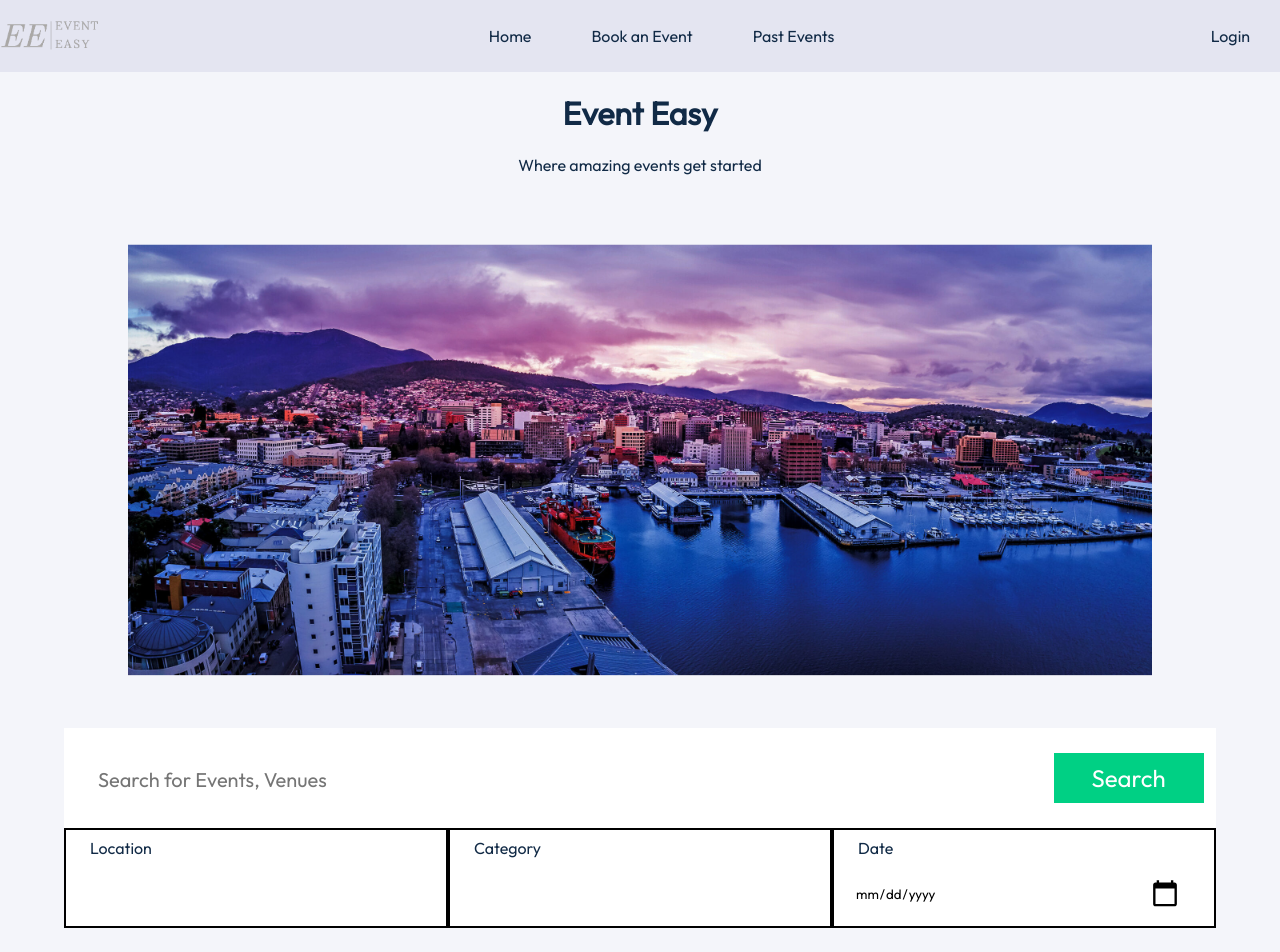
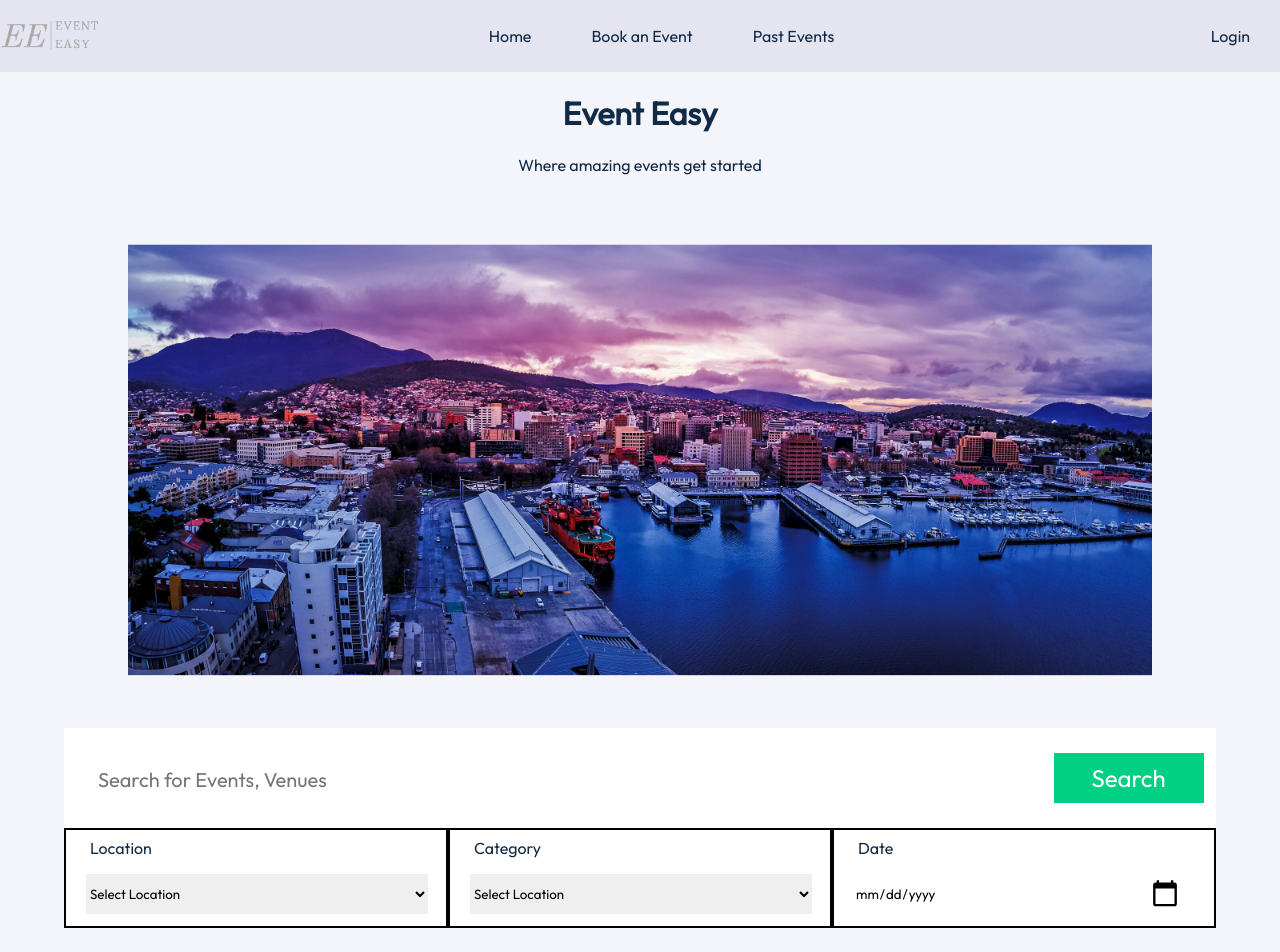
Before and after one commit to EddieChenUTAS/EventEasy2023, a React (Create React App) app: page / in a window 1280 px wide. Shown: the top 952 px of the page. Built offline with nearby package versions, Linux system fonts and the light colour scheme; some icons are missing.

Commit message:
selectors

```diff
--- a/src/Homepage.css
+++ b/src/Homepage.css
@@ -59,7 +59,7 @@ body {
     display: flex;
 }
 
-#div2 div {
+#div2 #divcell {
     width: 33.3%;
     height: auto;
     border: 2px solid black;
@@ -111,9 +111,6 @@ body {
     border: none;
 }
 
-#date-picker:enabled {
-    border: none;
-}
 
 input[type="date"]::-webkit-calendar-picker-indicator {
     color: rgba(0, 0, 0, 0);
@@ -125,3 +122,10 @@ input[type="date"]::-webkit-calendar-picker-indicator {
     border-width: thin;
     margin-right: 20px;
 }
+
+#div2 select {
+    width: 90%;
+    height: 40px;
+    border: none;
+    margin-left: 20px;
+}
--- a/src/Homepage.js
+++ b/src/Homepage.js
@@ -3,6 +3,7 @@ import hobartImage from "./images/HobartBackground.jpg";
 export default function Homepage() {
   return (
     <div class="main">
+      <link rel="stylesheet" href="https://unicorns.iconscout.com/release/v4.0.0/css/line.css" />
       <div class="top-text">
         <h1>Event Easy</h1>
         <p>Where amazing events get started</p>
@@ -18,13 +19,28 @@ export default function Homepage() {
           </div>
         </div>
         <div id="div2">
-          <div>
+          <div id="divcell">
             <p>Location</p>
+            <select id="location-select">
+              <option value="" disabled selected>
+                Select Location
+              </option>
+              <option value="0">Hobart</option>
+              <option value="1">Launceston</option>
+            </select>
           </div>
-          <div>
+          <div id="divcell">
             <p>Category</p>
+            <select id="category-select">
+              <option value="" disabled selected>
+                Select Location
+              </option>
+              <option value="0">Birthdat & Private</option>
+              <option value="1">Corporate Functions</option>
+              <option value="2">Weddings & Engagements</option>
+            </select>
           </div>
-          <div>
+          <div id="divcell">
             <p>Date</p>
             <input type="date" id="date-picker" placeholder="Select Date"></input>
           </div>
```
